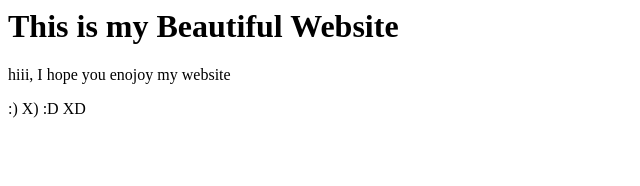
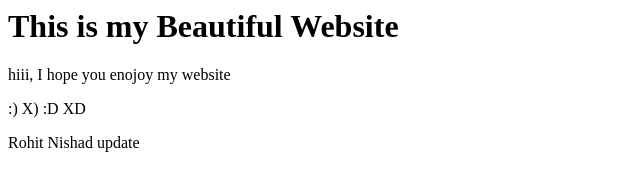
Before and after one commit to rohit1099/rohit-first-repo, a plain HTML site: page index.html in a window 1280 px wide. Shown: the whole page, without its empty margins (0-640 px from the left). Drawn offline with Linux system fonts and the light colour scheme.

Commit message:
added Rohit Nishad 1

```diff
--- a/index.html
+++ b/index.html
@@ -3,4 +3,5 @@
 <h1>This is my Beautiful Website</h1>
 <p>hiii, I hope you enojoy my website</p>
 <p> :) X) :D XD</p>
+<p>Rohit Nishad update</p>
 </html>
```
